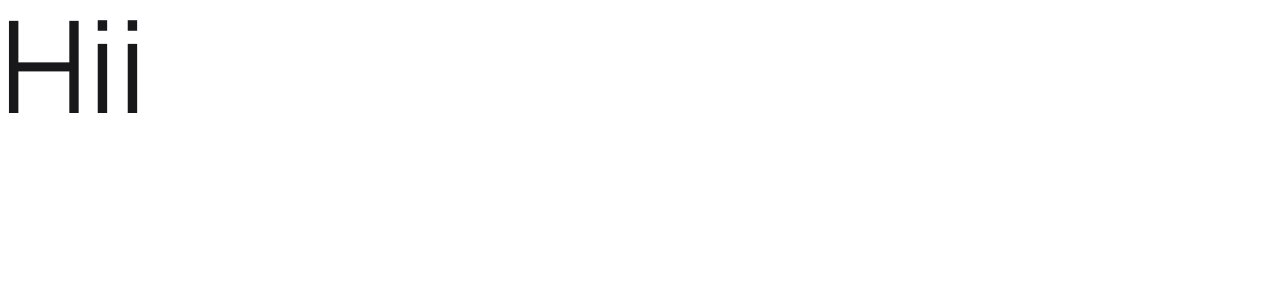
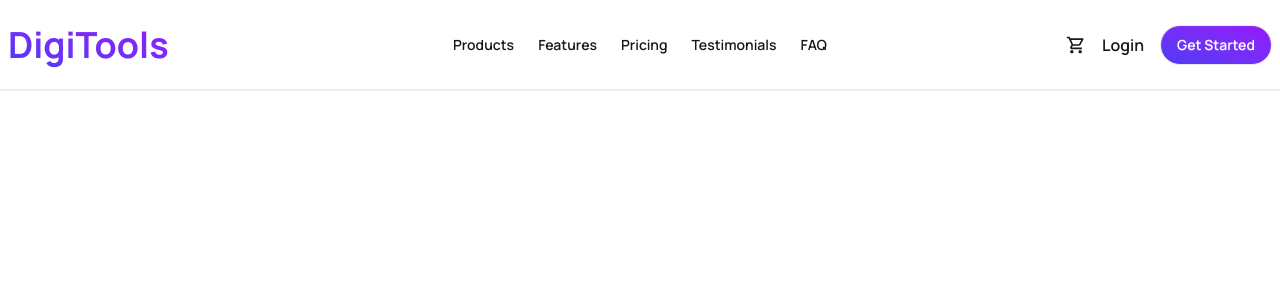
Before and after one commit to nafiz2024/Programming-Hero-Assignment-06, a React (Vite) app: page / in a window 1280 px wide. Shown: the top 300 px of the page. Built offline with nearby package versions, Linux system fonts and the light colour scheme.

Commit message:
Navbar Section Complete

```diff
--- a/index.html
+++ b/index.html
@@ -1,5 +1,5 @@
 <!doctype html>
-<html lang="en">
+<html lang="en"  data-theme="light">
   <head>
     <meta charset="UTF-8" />
     <link rel="icon" type="image/svg+xml" href="./src/assets/products/design-tool.png" />
--- a/src/App.css
+++ b/src/App.css
@@ -2,6 +2,5 @@
 
 body {
   font-family: "Manrope", sans-serif;
-  font-optical-sizing: auto;
   font-style: normal;
 }
--- a/src/App.jsx
+++ b/src/App.jsx
@@ -1,10 +1,11 @@
 import './App.css'
+import Navbar from './components/Navbar/Navbar'
 
 function App() {
 
   return (
-    <>
-     <h1 className='text-9xl'>Hii</h1>
+    < >
+      <Navbar></Navbar>
     </>
   )
 }
--- /dev/null
+++ b/src/components/Navbar/Navbar.jsx
@@ -0,0 +1,49 @@
+import React from 'react';
+import { MdOutlineShoppingCart } from 'react-icons/md';
+import { TbLayoutNavbarExpandFilled } from 'react-icons/tb';
+
+const Navbar = () => {
+    return (
+        <div className=' bg-base-100 shadow-sm'>
+            <div className="container mx-auto">
+                <div className="navbar py-5">
+                    <div className="navbar-start">
+                        <div className="dropdown">
+                            <div tabIndex={0} role="button" className="btn btn-ghost text-2xl text-[#4F39F6] lg:hidden">
+                                <TbLayoutNavbarExpandFilled />
+                            </div>
+                            <ul
+                                tabIndex="-1"
+                                className="menu menu-sm dropdown-content bg-base-100 rounded-box z-1 mt-3 w-52 p-2 shadow font-semibold">
+                                <li><a>Products</a></li>
+                                <li><a>Features</a></li>
+                                <li><a>Pricing</a></li>
+                                <li><a>Testimonials</a></li>
+                                <li><a>FAQ</a></li>
+                            </ul>
+                        </div>
+                        <h1 className='bg-gradient-to-tr from-[#4F39F6] to-[#9514FA] bg-clip-text text-transparent text-4xl font-bold py-1'>
+                            <a href="">DigiTools</a>
+                        </h1>
+                    </div>
+                    <div className="navbar-center hidden lg:flex">
+                        <ul className="menu menu-horizontal px-1 font-semibold">
+                            <li><a>Products</a></li>
+                            <li><a>Features</a></li>
+                            <li><a>Pricing</a></li>
+                            <li><a>Testimonials</a></li>
+                            <li><a>FAQ</a></li>
+                        </ul>
+                    </div>
+                    <div className="navbar-end space-x-4">
+                        <a className='text-xl hover:text-[#4F39F6]' href=""><MdOutlineShoppingCart /></a>
+                        <a className='font-semibold hover:text-[#4F39F6]' href="">Login</a>
+                        <a className="btn rounded-full bg-gradient-to-tr from-[#4F39F6] to-[#9514FA] text-white hover:from-pink-500 hover:to-orange-500">Get Started</a>
+                    </div>
+                </div>
+            </div>
+        </div>
+    );
+};
+
+export default Navbar;
```
